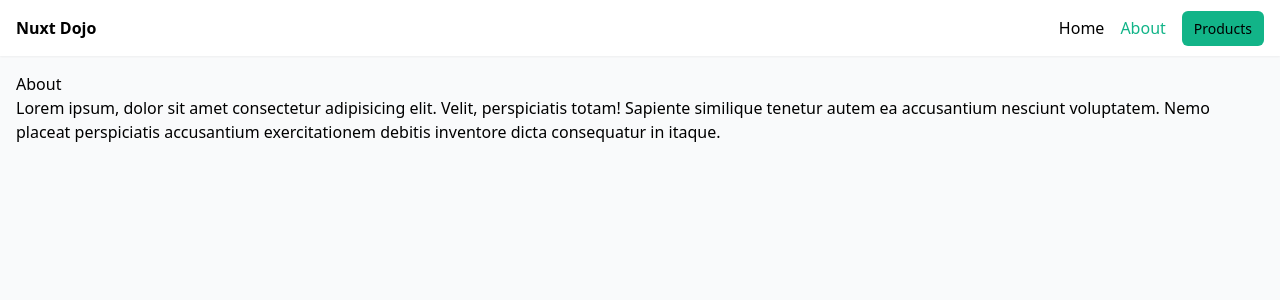
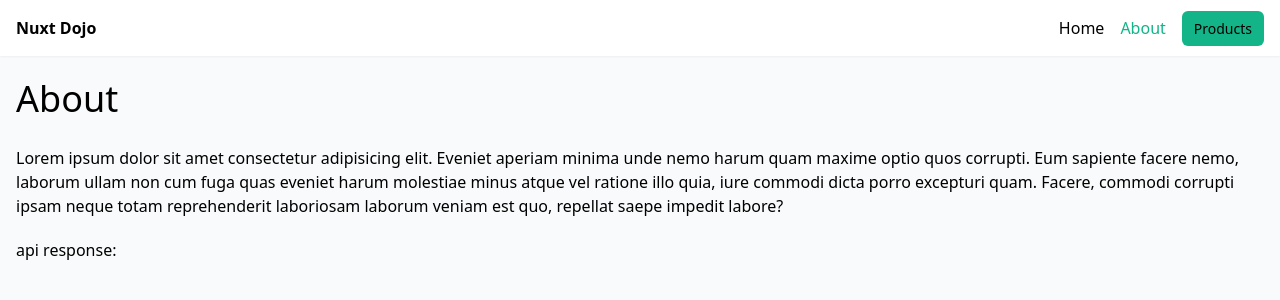
Before and after one commit to JMathRA/nuxt-dojo, a Nuxt app: page /about in a window 1280 px wide. Shown: the top 300 px of the page. Built offline with nearby package versions, Linux system fonts and the light colour scheme; no server answers.

Commit message:
Server Routes

```diff
--- a/pages/about.vue
+++ b/pages/about.vue
@@ -1,16 +1,28 @@
 <template>
-    <div>
+  <div>
+    <h2>About</h2>
+    <p>Lorem ipsum dolor sit amet consectetur adipisicing elit. Eveniet aperiam minima unde nemo harum quam maxime optio quos corrupti. Eum sapiente facere nemo, laborum ullam non cum fuga quas eveniet harum molestiae minus atque vel ratione illo quia, iure commodi dicta porro excepturi quam. Facere, commodi corrupti ipsam neque totam reprehenderit laboriosam laborum veniam est quo, repellat saepe impedit labore?</p>
+    <p>api response:</p>
+    <div>{{ data }}</div>
+  </div>
+</template>
 
-      <h2>About</h2>
-      <p>
-        Lorem ipsum, dolor sit amet consectetur adipisicing elit. Velit,
-        perspiciatis totam! Sapiente similique tenetur autem ea accusantium
-        nesciunt voluptatem. Nemo placeat perspiciatis accusantium exercitationem
-        debitis inventore dicta consequatur in itaque.
-      </p>
-    </div>
-  </template>
+<style scoped>
+  h2 {
+    margin-bottom: 20px;
+    font-size: 36px;
+  }
+  p {
+    margin: 20px 0;
+  }
+</style>
 
-  <script setup></script>
+<script setup>
+  // const { data } = await useFetch('/api/ninja?name=mario')
+  // const { data } = await useFetch('/api/ninja?name=mario', {
+  //   method: 'post',
+  //   body: {age: 30}
+  // })
 
-  <style scoped></style>
+  const { data } = await useFetch('/api/ninja')
+</script>
```
Also changed, not shown: 1 other file (tests, documents, lock files or other folders).
